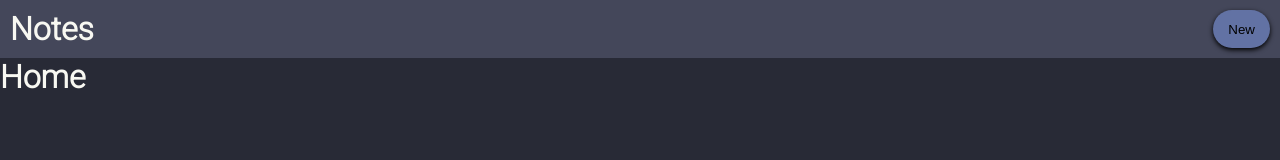
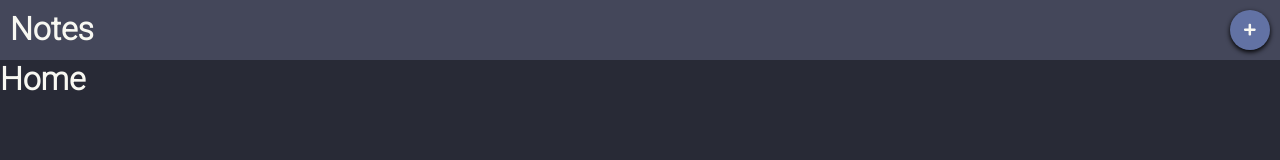
Before and after one commit to Pauloo27/notes, a React (Vite) app: page / in a window 1280 px wide. Shown: the top 160 px of the page. Built offline with nearby package versions, Linux system fonts and the light colour scheme.

Commit message:
Add font awesome icon to header

```diff
--- a/package.json
+++ b/package.json
@@ -10,6 +10,9 @@
   },
   "license": "MIT",
   "dependencies": {
+    "@fortawesome/fontawesome-svg-core": "^1.2.32",
+    "@fortawesome/free-solid-svg-icons": "^5.15.1",
+    "@fortawesome/react-fontawesome": "^0.1.14",
     "@types/react-router-dom": "^5.1.6",
     "react": "^16.13.1",
     "react-dom": "^16.13.1",
--- a/src/App.css
+++ b/src/App.css
@@ -14,8 +14,18 @@ body {
 .btn-default {
   cursor: pointer;
   border: none;
+  padding: 10px;
   background-color: #6272a4;
   border-radius: 100px;
-  padding: 10px 15px;
   box-shadow: 0px 2px 5px black;
+  text-align: center;
 }
+
+.btn-icon {
+  width: 40px;
+  height: 40px;
+}
+
+.btn-danger {
+  background-color: #ff5555;
+}
--- a/src/pages/home/components/Header.tsx
+++ b/src/pages/home/components/Header.tsx
@@ -1,11 +1,15 @@
 import * as React from "react";
-import "./Header.css"
+import { FontAwesomeIcon } from "@fortawesome/react-fontawesome";
+import { faPlus } from "@fortawesome/free-solid-svg-icons";
+import "./Header.css";
 
 export default function Header() {
   return (
     <header>
       <h1>Notes</h1>
-      <button className="btn-default">New</button>
+      <button className="btn-default btn-icon">
+        <FontAwesomeIcon icon={faPlus} color="#f8f8f2" />
+      </button>
     </header>
   );
 }
```
Also changed, not shown: 1 other file (tests, documents, lock files or other folders).
